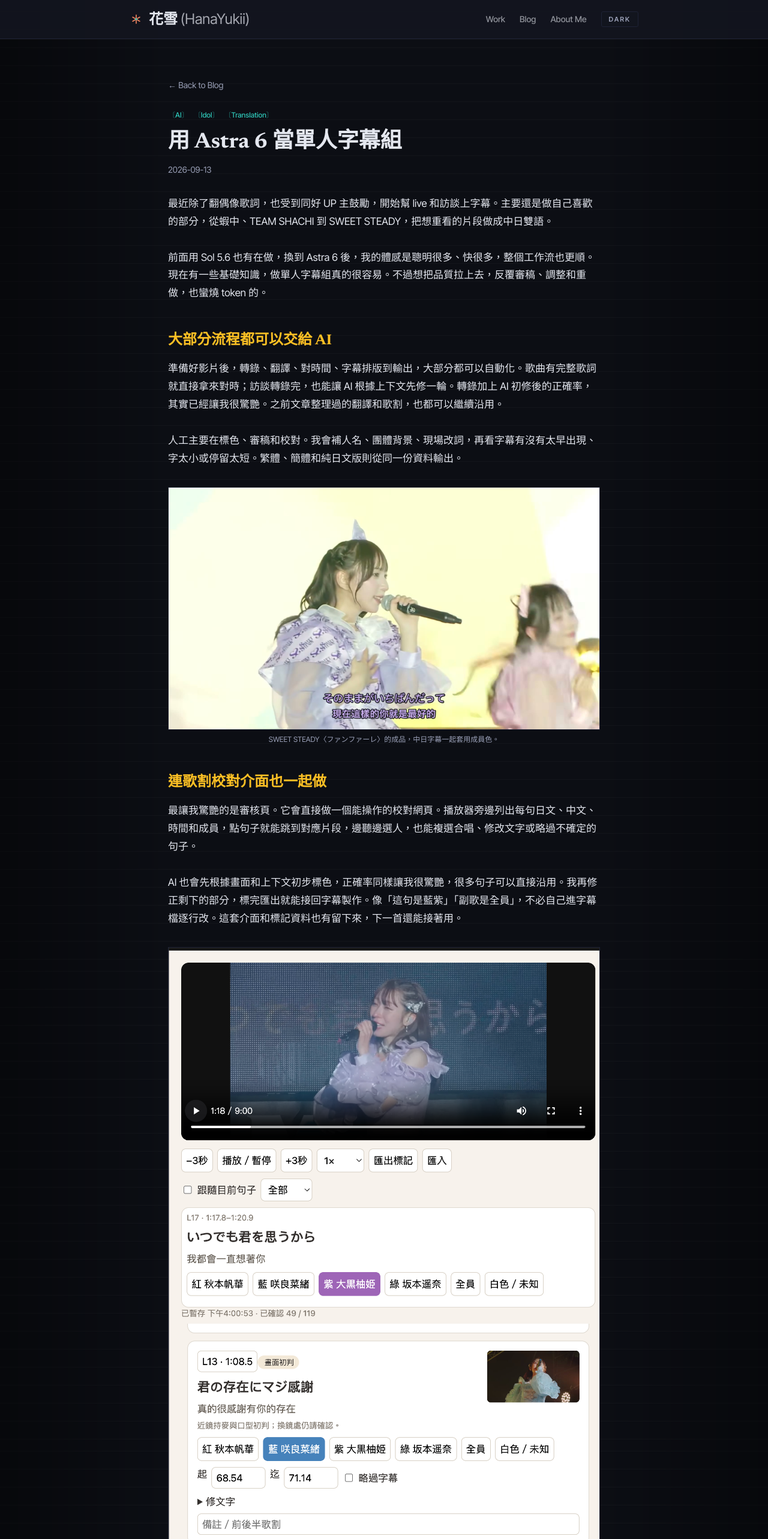
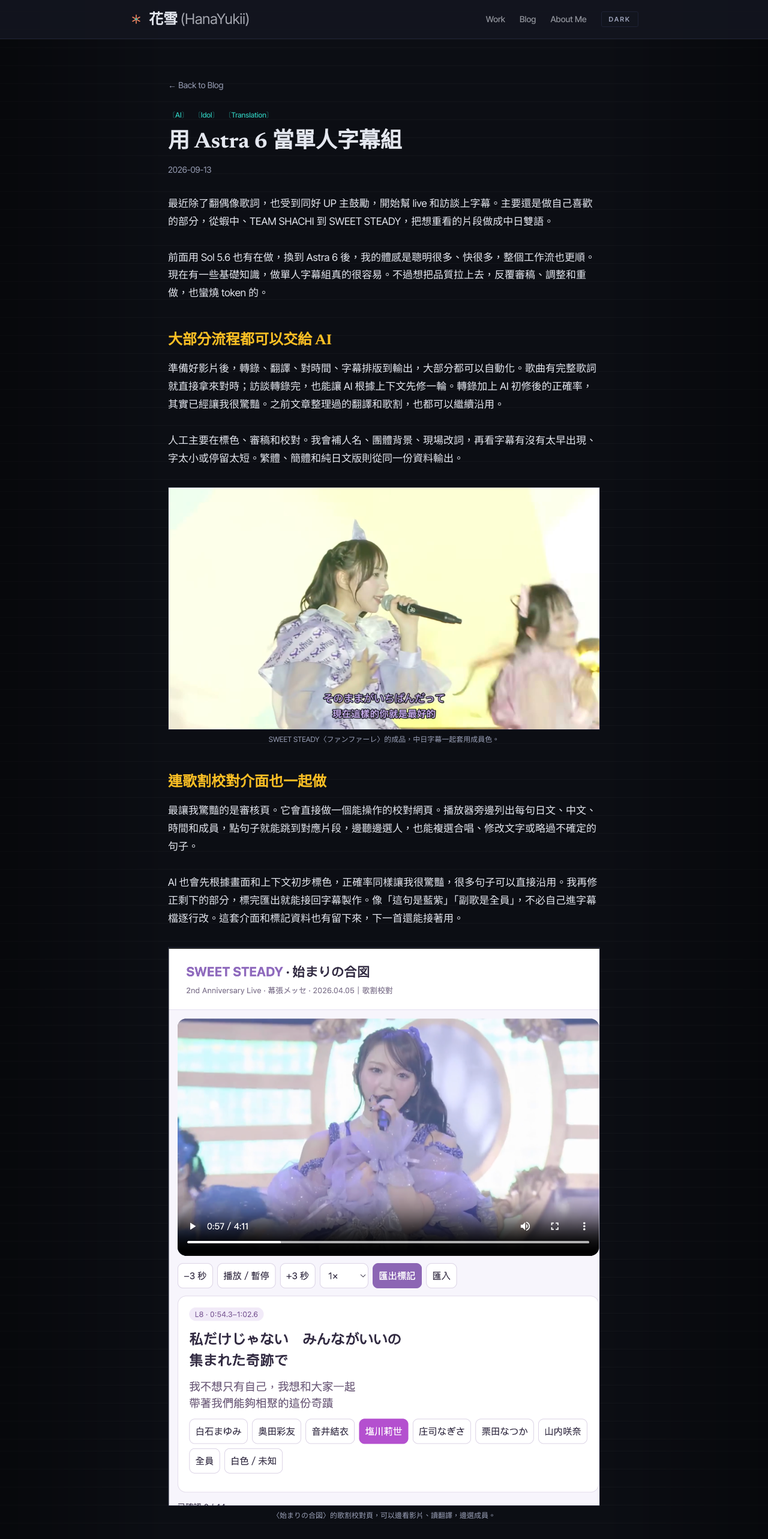
Before and after one commit to HanaYukii/hanayukii-site, a Next.js app: page /blog/astra-6-subtitle-workflow in a window 1280 px wide. Shown: the top 2566 px of the page at 60% size. Built offline with nearby package versions, Linux system fonts and the light colour scheme.

Commit message:
Use Traditional Chinese screenshots in subtitle article

```diff
--- a/src/app/blog/astra-6-subtitle-workflow/page.tsx
+++ b/src/app/blog/astra-6-subtitle-workflow/page.tsx
@@ -47,7 +47,7 @@ export default function AstraSubtitleWorkflow() {
 
         <FadeIn>
           <Heading id="workflow">大部分流程都可以交給 AI</Heading>
-          <p>準備好影片後，轉錄、翻譯、對時間、字幕排版到輸出，大部分都可以自動化。歌曲有完整歌詞就直接拿來對時；訪談轉錄完，也能讓 AI 根據上下文先修一輪。轉錄加上 AI 初修後的正確率，其實已經讓我很驚艷。之前文章整理過的翻譯和歌割，也都可以繼續沿用。</p>
+          <p>準備好影片後，轉錄、翻譯、對時間、字幕排版到輸出，大部分都可以自動化。歌曲有完整歌詞就直接拿來對時；訪談轉錄完，也能讓 AI 根據上下文先修一輪。轉錄加上 AI 初修後的正確率，其實已經讓我很驚豔。之前文章整理過的翻譯和歌割，也都可以繼續沿用。</p>
           <p>人工主要在標色、審稿和校對。我會補人名、團體背景、現場改詞，再看字幕有沒有太早出現、字太小或停留太短。繁體、簡體和純日文版則從同一份資料輸出。</p>
           <Figure caption="SWEET STEADY〈ファンファーレ〉的成品，中日字幕一起套用成員色。">
             <Image src="/images/astra-subtitles/sweet-steady-live.jpg" alt="SWEET STEADY 成員演唱時，畫面下方顯示紫色中日字幕" width={1920} height={1080} sizes="(max-width: 768px) 100vw, 720px" className="h-auto w-full" />
@@ -56,11 +56,11 @@ export default function AstraSubtitleWorkflow() {
 
         <FadeIn>
           <Heading id="review-page">連歌割校對介面也一起做</Heading>
-          <p>最讓我驚艷的是審核頁。它會直接做一個能操作的校對網頁。播放器旁邊列出每句日文、中文、時間和成員，點句子就能跳到對應片段，邊聽邊選人，也能複選合唱、修改文字或略過不確定的句子。</p>
-          <p>AI 也會先根據畫面和上下文初步標色，正確率同樣讓我很驚艷，很多句子可以直接沿用。我再修正剩下的部分，標完匯出就能接回字幕製作。像「這句是藍紫」「副歌是全員」，不必自己進字幕檔逐行改。這套介面和標記資料也有留下來，下一首還能接著用。</p>
-          <Figure caption="〈マジ感謝〉的實際校對頁：看影片、選成員色，也能逐句修正時間與文字。">
-            <a href="/images/astra-subtitles/lyric-review-interface.png" target="_blank" rel="noopener noreferrer" aria-label="開啟歌割校對介面原尺寸截圖">
-              <Image src="/images/astra-subtitles/lyric-review-interface.png" alt="マジ感謝歌割校對網頁，上方播放器下可選紅藍紫綠與全員，下方列出逐句時間、翻譯及修改選項" width={1400} height={1932} sizes="(max-width: 768px) 100vw, 720px" className="h-auto w-full" />
+          <p>最讓我驚豔的是審核頁。它會直接做一個能操作的校對網頁。播放器旁邊列出每句日文、中文、時間和成員，點句子就能跳到對應片段，邊聽邊選人，也能複選合唱、修改文字或略過不確定的句子。</p>
+          <p>AI 也會先根據畫面和上下文初步標色，正確率同樣讓我很驚豔，很多句子可以直接沿用。我再修正剩下的部分，標完匯出就能接回字幕製作。像「這句是藍紫」「副歌是全員」，不必自己進字幕檔逐行改。這套介面和標記資料也有留下來，下一首還能接著用。</p>
+          <Figure caption="〈始まりの合図〉的歌割校對頁，可以邊看影片、讀翻譯，邊選成員。">
+            <a href="/images/astra-subtitles/ss-lyric-review-interface.png" target="_blank" rel="noopener noreferrer" aria-label="開啟歌割校對介面原尺寸截圖">
+              <Image src="/images/astra-subtitles/ss-lyric-review-interface.png" alt="SWEET STEADY 歌割校對網頁，播放器下方顯示日文、繁體中文翻譯和成員選項" width={1400} height={1814} sizes="(max-width: 768px) 100vw, 720px" className="h-auto w-full" />
             </a>
           </Figure>
           <p>隨著前面幾支作品累積下來，AI 也持續調整整套流程。有些優化我根本沒想到，它就先做出來了，不用每次重新交代一遍。這是這幾天用下來特別有感的地方。</p>
@@ -70,11 +70,8 @@ export default function AstraSubtitleWorkflow() {
           <Heading id="quality">想做好，還是得仔細看</Heading>
           <p>多人搶話、笑著講或哭著講，轉錄還是比較容易錯，人名和暱稱也常需要修。可以讓 AI 做兩次轉錄、對照上下文初修，之後人工再仔細聽、逐句校對，品質還能往上拉。</p>
           <p>我的日文也沒有好到每句都能確認。聽得清楚、只是不知道誰說的，就先用白色；內容真的不確定，就不硬補。自己熟悉的成員和演出背景，在這裡很有幫助。</p>
-          <Figure caption="TEAM SHACHI〈晴れ晴れ〉，保留完整演出畫面，在下方放雙語字幕。">
-            <Image src="/images/astra-subtitles/harebare-live.jpg" alt="TEAM SHACHI 四位成員搭肩演唱晴れ晴れ，舞台下方顯示雙語字幕" width={1920} height={1080} sizes="(max-width: 768px) 100vw, 720px" className="h-auto w-full" />
-          </Figure>
           <p>字體、版面和封面也會來回試幾版。需求可以直接講，「中文再大一點」「這句晚四秒」，讓它改完再看。現在就先把自己喜歡的幾首 live 慢慢做完。</p>
-          <p className="text-sm">截圖取自本次製作的字幕成品；演出畫面來自 <a className="prose-link" href="https://www.youtube.com/watch?v=TMiP2m4xPh4">SWEET STEADY TIF2026 HOT STAGE</a>與 <a className="prose-link" href="https://www.youtube.com/watch?v=jBgRsToJGBM">TEAM SHACHI 最終SHOW</a>。</p>
+          <p className="text-sm">截圖取自字幕成品與歌割校對頁；演出畫面來自 <a className="prose-link" href="https://www.youtube.com/watch?v=TMiP2m4xPh4">SWEET STEADY TIF2026 HOT STAGE</a>與 <a className="prose-link" href="https://www.youtube.com/watch?v=IH8PAy_-388">SWEET STEADY 兩週年 live</a>。</p>
         </FadeIn>
       </div>
       <RelatedPosts href={href} />
```
Also changed, not shown: public/images/astra-subtitles/ss-lyric-review-interface.png (added).
